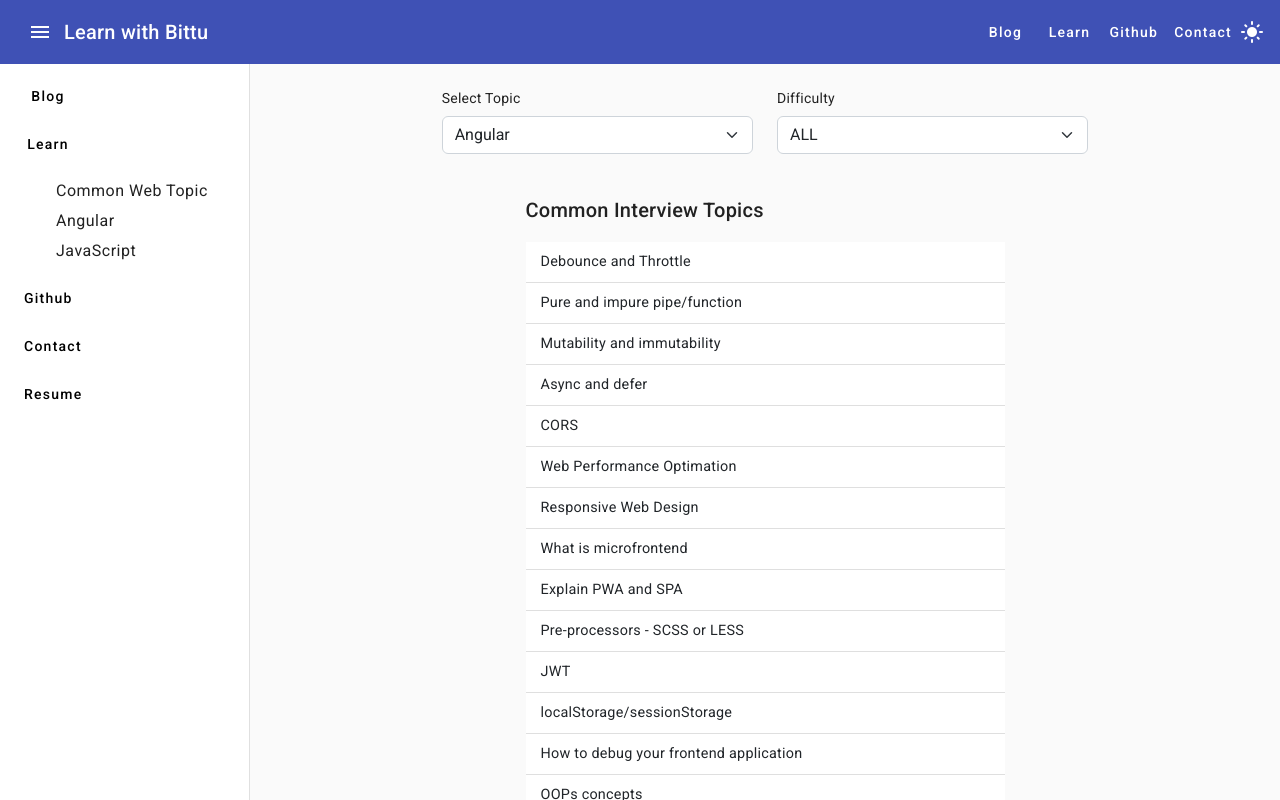
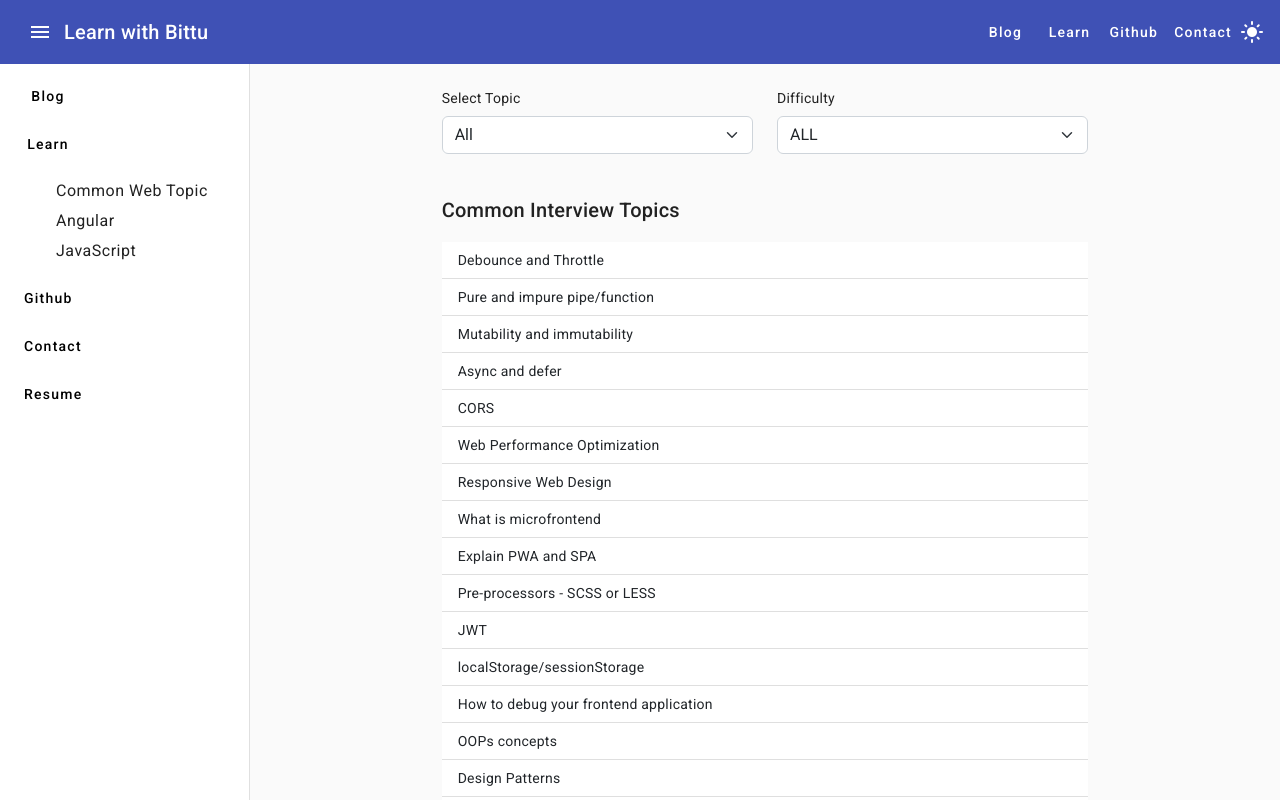
Before and after one commit to bittu1040/Learn-with-Bittu, an Angular app: page /learn/overview in a window 1280 px wide. Built offline with nearby package versions, Linux system fonts and the light colour scheme.

Commit message:
added topic.ts

```diff
--- a/src/app/app.module.ts
+++ b/src/app/app.module.ts
@@ -53,6 +53,7 @@ import { DialogContentComponent } from './components/dialog-content/dialog-conte
     MatTreeModule,
     LearnModule ],
   providers: [],
+  schemas:[CUSTOM_ELEMENTS_SCHEMA],
   bootstrap: [AppComponent]
 })
 export class AppModule { }
--- /dev/null
+++ b/src/app/module/learn/interview-topics/interview-topics.component.html
@@ -0,0 +1,14 @@
+<div class="row align-items-center justify-content-center">
+    <div class="col-md-8">
+      <div class="mb-4">
+        <div class="card-body">
+          <h2 class="card-title">{{ title }}</h2>
+          <ul class="list-group list-group-flush">
+            <li *ngFor="let topic of category" class="list-group-item list-group-item-action" role="button">
+              {{ topic.name }}
+            </li>
+          </ul>
+        </div>
+      </div>
+    </div>
+  </div>
--- a/src/app/module/learn/learn-overview/learn-overview.component.html
+++ b/src/app/module/learn/learn-overview/learn-overview.component.html
@@ -4,7 +4,8 @@
     <div class="col-md-4">
       <div class="mb-3">
         <label for="topicSelect" class="form-label">Select Topic</label>
-        <select class="form-select" id="topicSelect" >
+        <select class="form-select" id="topicSelect" (change)="updateTopics()" >
+          <option value="ALL">All</option>
           <option value="Angular">Angular</option>
           <option value="JavaScript">JavaScript</option>
           <option value="WebTopics">Web Topics</option>
@@ -28,58 +29,7 @@
 
 
 <div class="container mt-4">
-  <div class="row align-items-center justify-content-center">
-    <div class="col-lg-6">
-      <div class="mb-4">
-        <div class="card-body">
-          <h2 class="card-title">Common Interview Topics</h2>
-          <ul class="list-group list-group-flush">
-            <li
-              *ngFor="let commonTopic of commonInterviewTopics"
-              class="list-group-item list-group-item-action"
-              (click)="openDialog(commonTopic)"
-            >
-              {{ commonTopic }}
-            </li>
-          </ul>
-        </div>
-      </div>
-    </div>
-  </div>
-  <div class="row align-items-center justify-content-center">
-    <div class="col-lg-6">
-      <div class="mb-4">
-        <div class="card-body">
-          <h2 class="card-title">JavaScript Interview Topics</h2>
-          <ul class="list-group list-group-flush">
-            <li
-              *ngFor="let jsTopic of javascriptTopics"
-              class="list-group-item list-group-item-action"
-              (click)="openDialog(jsTopic)"
-            >
-              {{ jsTopic }}
-            </li>
-          </ul>
-        </div>
-      </div>
-    </div>
-  </div>
-  <div class="row align-items-center justify-content-center">
-    <div class="col-lg-6">
-      <div class="mb-4">
-        <div class="card-body">
-          <h2 class="card-title">Angular Interview Topics</h2>
-          <ul class="list-group list-group-flush">
-            <li
-              *ngFor="let ngTopic of angularTopics"
-              class="list-group-item list-group-item-action"
-              (click)="openDialog(ngTopic)"
-            >
-              {{ ngTopic }}
-            </li>
-          </ul>
-        </div>
-      </div>
-    </div>
-  </div>
+  <app-interview-topics  [title]="title1" [category]="commonInterviewTopics"></app-interview-topics>
+  <app-interview-topics  [title]="title2" [category]="javascriptTopics"></app-interview-topics>
+  <app-interview-topics  [title]="title3" [category]="angularTopics"></app-interview-topics>
 </div>
--- a/src/app/module/learn/learn-overview/learn-overview.component.ts
+++ b/src/app/module/learn/learn-overview/learn-overview.component.ts
@@ -1,35 +1,40 @@
-import { Component } from '@angular/core';
-import { MatDialog } from '@angular/material/dialog';
-import { Router } from '@angular/router';
-import { DialogContentComponent } from 'app/components/dialog-content/dialog-content.component';
-import { angularTopics, commonInterviewTopics, javascriptTopics } from 'app/shared/topics';
+import { Component, OnInit } from '@angular/core';
+import { InterviewTopic, listOfQuestions} from 'app/shared/topics';
 
 @Component({
   selector: 'app-learn-overview',
   templateUrl: './learn-overview.component.html',
   styleUrls: ['./learn-overview.component.css']
 })
-export class LearnOverviewComponent {
+export class LearnOverviewComponent implements OnInit {
+  title1 = 'Common Interview Topics';
+  title2 = 'JavaScript Interview Topics';
+  title3 = 'Angular Interview Topics';
+  listOfQuestions: InterviewTopic[] | undefined
+  commonInterviewTopics:any;
+  javascriptTopics:any;
+  angularTopics:any
 
-  Topic="Angular";
-  TopicDifficulty= "ALL"
+  constructor() {}
 
 
-  commonInterviewTopics= commonInterviewTopics;
-  javascriptTopics= javascriptTopics;
-  angularTopics= angularTopics;
+  ngOnInit(): void {
 
+    this.listOfQuestions= listOfQuestions;
+    console.log(this.listOfQuestions)
+    this.commonInterviewTopics= this.listOfQuestions.filter((data)=>{
+      return data.category==="basicwebquestion"
+    })
 
-  constructor(private router: Router, public dialog: MatDialog) { }
+    this.javascriptTopics= this.listOfQuestions.filter((data)=>{
+      return data.category==="javascript"
+    })
 
-  goToHome() {
-    this.router.navigateByUrl('/');
+    this.angularTopics= this.listOfQuestions.filter((data)=>{
+      return data.category==="angular"
+    })
+
   }
 
-  openDialog(title: string): void {
-    this.dialog.open(DialogContentComponent, {
-      // width: '400px',
-      data: title
-    });
-  }
+  updateTopics() {}
 }
--- a/src/app/module/learn/learn.module.ts
+++ b/src/app/module/learn/learn.module.ts
@@ -12,13 +12,14 @@ import { DialogContentComponent } from 'app/components/dialog-content/dialog-con
 import { MatDialog, MatDialogModule } from '@angular/material/dialog';
 import {MatSelectModule} from '@angular/material/select';
 import {MatFormFieldModule} from '@angular/material/form-field';
+import { InterviewTopicsComponent } from './interview-topics/interview-topics.component';
 
 
 @NgModule({
   declarations: [
     LearnOverviewComponent,
     LearnJSComponent,
-    LearnAngularComponent,DialogContentComponent
+    LearnAngularComponent,DialogContentComponent, InterviewTopicsComponent
   ],
   imports: [
     CommonModule,
--- a/src/app/shared/topics.ts
+++ b/src/app/shared/topics.ts
@@ -1,57 +1,55 @@
-export const commonInterviewTopics: string[] = [
-    'Debounce and Throttle',
-    'Pure and impure pipe/function',
-    'Mutability and immutability',
-    'Async and defer',
-    'CORS',
-    'Web Performance Optimation',
-    'Responsive Web Design',
-    'What is microfrontend',
-    'Explain PWA and SPA',
-    'Pre-processors - SCSS or LESS',
-    'JWT',
-    'localStorage/sessionStorage',
-    'How to debug your frontend application',
-    'OOPs concepts',
-    'Design Patterns',
-    'What you know about unit testing',
-    'understand different usecase of the Promises with respect to API handling (retry API, combine 2-3 api )'
+export interface InterviewTopic {
+  name: string;
+  category: string;
+  difficulty: string;
+}
 
+export const listOfQuestions:InterviewTopic[] = [
+  { name: 'Debounce and Throttle', category: 'basicwebquestion', difficulty: 'medium' },
+  { name: 'Pure and impure pipe/function', category: 'basicwebquestion', difficulty: 'medium' },
+  { name: 'Mutability and immutability', category: 'basicwebquestion', difficulty: 'medium' },
+  { name: 'Async and defer', category: 'basicwebquestion', difficulty: 'medium' },
+  { name: 'CORS', category: 'basicwebquestion', difficulty: 'medium' },
+  { name: 'Web Performance Optimization', category: 'basicwebquestion', difficulty: 'medium' },
+  { name: 'Responsive Web Design', category: 'basicwebquestion', difficulty: 'medium' },
+  { name: 'What is microfrontend', category: 'basicwebquestion', difficulty: 'medium' },
+  { name: 'Explain PWA and SPA', category: 'basicwebquestion', difficulty: 'medium' },
+  { name: 'Pre-processors - SCSS or LESS', category: 'basicwebquestion', difficulty: 'medium' },
+  { name: 'JWT', category: 'basicwebquestion', difficulty: 'medium' },
+  { name: 'localStorage/sessionStorage', category: 'basicwebquestion', difficulty: 'medium' },
+  { name: 'How to debug your frontend application', category: 'basicwebquestion', difficulty: 'medium' },
+  { name: 'OOPs concepts', category: 'basicwebquestion', difficulty: 'medium' },
+  { name: 'Design Patterns', category: 'basicwebquestion', difficulty: 'medium' },
+  { name: 'What you know about unit testing', category: 'basicwebquestion', difficulty: 'medium' },
+  { name: 'Understand different use cases of the Promises with respect to API handling (retry API, combine 2-3 API)', category: 'basicwebquestion', difficulty: 'medium' },
 
-  ]
+  { name: 'Variable Declarations (var, let, const)', category: 'javascript', difficulty: 'easy' },
+  { name: 'Functions and Scope', category: 'javascript', difficulty: 'easy' },
+  { name: 'Closures', category: 'javascript', difficulty: 'easy' },
+  { name: 'Hoisting', category: 'javascript', difficulty: 'easy' },
+  { name: 'Event loop (callstack, microtask, macrotask)', category: 'javascript', difficulty: 'easy' },
+  { name: 'Prototypes, prototype chain, Prototypal Inheritance', category: 'javascript', difficulty: 'easy' },
+  { name: 'Callback in JavaScript', category: 'javascript', difficulty: 'easy' },
+  { name: 'Asynchronous JavaScript (Promises, async/await)', category: 'javascript', difficulty: 'easy' },
+  { name: 'call, apply and bind', category: 'javascript', difficulty: 'easy' },
+  { name: 'Explain "this" in JavaScript', category: 'javascript', difficulty: 'easy' },
+  { name: 'Document Object Model (DOM)', category: 'javascript', difficulty: 'easy' },
+  { name: 'Template literals, Destructuring, Spread Operator, rest operator', category: 'javascript', difficulty: 'easy' },
 
- export const javascriptTopics: string[] = [
-    'Variable Declarations (var, let, const)',
-    'Functions and Scope',
-    'Closures',
-    'Hoisting',
-    'Event loop (callstack, microtask, macrotask)',
-    'Prototypes, prototype chain, Prototypal Inheritance',
-    'Callback in JavaScript',
-    'Asynchronous JavaScript (Promises, async/await)',
-    'call, apply and bind',
-    'Explain "this" in JavaScript',
-    'Document Object Model (DOM)',
-    'Template literals, Destructuring, Spread Operator, rest operator',
-    ''
-  ];
-
-  export const angularTopics: string[] = [
-    'Angular workflow',
-    'Lifecycle hooks',
-    'Component communication',
-    'Directives (Structural, Attribute and Custom)',
-    'Pipes (Pure, Impure, Built-in)',
-    'Injectable and Singleton Services',
-    'Dependency Injection',
-    'One way and two way Data Binding',
-    'Route/Auth Guards',
-    'Lazy loading',
-    'Template/Reactive Forms and Validations',
-    'Observable and Promises',
-    'RXJS Operators',
-    'Subject and behavior subject',
-    'HTTP (Req/Res) Interceptor',
-    'Change Detection and OnPush',
-    ''
-  ];
+  { name: 'Angular workflow', category: 'angular', difficulty: 'medium' },
+  { name: 'Lifecycle hooks', category: 'angular', difficulty: 'medium' },
+  { name: 'Component communication', category: 'angular', difficulty: 'medium' },
+  { name: 'Directives (Structural, Attribute and Custom)', category: 'angular', difficulty: 'medium' },
+  { name: 'Pipes (Pure, Impure, Built-in)', category: 'angular', difficulty: 'medium' },
+  { name: 'Injectable and Singleton Services', category: 'angular', difficulty: 'medium' },
+  { name: 'Dependency Injection', category: 'angular', difficulty: 'medium' },
+  { name: 'One way and two-way Data Binding', category: 'angular', difficulty: 'medium' },
+  { name: 'Route/Auth Guards', category: 'angular', difficulty: 'medium' },
+  { name: 'Lazy loading', category: 'angular', difficulty: 'medium' },
+  { name: 'Template/Reactive Forms and Validations', category: 'angular', difficulty: 'medium' },
+  { name: 'Observable and Promises', category: 'angular', difficulty: 'medium' },
+  { name: 'RXJS Operators', category: 'angular', difficulty: 'medium' },
+  { name: 'Subject and behavior subject', category: 'angular', difficulty: 'medium' },
+  { name: 'HTTP (Req/Res) Interceptor', category: 'angular', difficulty: 'medium' },
+  { name: 'Change Detection and OnPush', category: 'angular', difficulty: 'medium' }
+];
```
Also changed, not shown: src/app/module/learn/interview-topics/interview-topics.component.ts (added, +12 -0 lines), src/app/module/learn/interview-topics/interview-topics.component.css (added), 1 other file (tests, documents, lock files or other folders).
